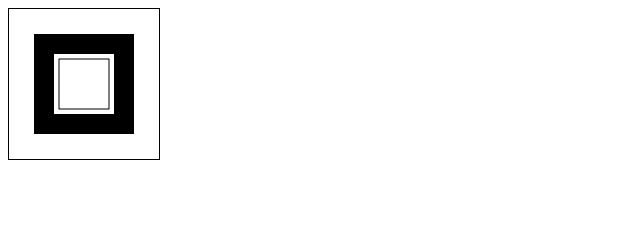
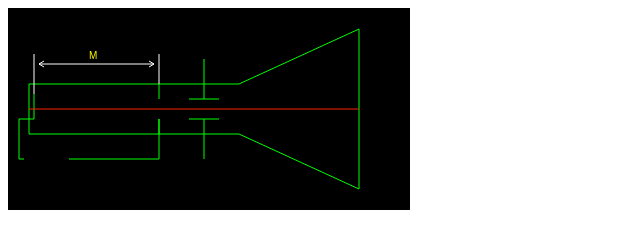
Before and after one commit to Forgesxx/CRTdrawing, a plain HTML site: page docs/index.html in a window 1280 px wide. Shown: the whole page, without its empty margins (0-640 px from the left). Drawn offline with Linux system fonts and the light colour scheme.

Commit message:
Drawing a schematic of the CRT

```diff
--- a/docs/index.html
+++ b/docs/index.html
@@ -6,13 +6,13 @@
         <style>
             canvas
             {
+                background-color: black;
                 border: 1px solid black;
-                line-height: 10px solid black
             }
         </style>
     </head>
     <body>
-        <canvas id="canvas" width="150" height="150"></canvas>
+        <canvas id="canvas" width="400" height="200"></canvas>
         <script type="text/javascript" src="index.js"></script>
     </body>
 </html>
--- a/docs/index.js
+++ b/docs/index.js
@@ -1,12 +1,157 @@
-function draw() {
-  const canvas = document.getElementById("canvas");
-  if (canvas.getContext) {
-      const ctx = canvas.getContext("2d");
+function drawCRT()
+{
+  var canvas = document.getElementById('canvas');
+  var ctx = canvas.getContext('2d');
 
-      ctx.fillRect(25, 25, 100, 100);
-      ctx.clearRect(45, 45, 60, 60);
-      ctx.strokeRect(50, 50, 50, 50);
-  }
+  ctx.beginPath();
+  ctx.strokeStyle = "lime";
+  ctx.moveTo(20, 75);
+  ctx.lineTo(230, 75);
+  ctx.stroke();
+
+  ctx.beginPath();
+  ctx.strokeStyle = "";
+  ctx.moveTo(20, 125);
+  ctx.lineTo(230, 125);
+  ctx.stroke();
+
+
+  ctx.beginPath();
+  ctx.moveTo(20, 125);
+  ctx.lineTo (20, 75);
+  ctx.stroke();
+
+  ctx.beginPath();
+  ctx.moveTo(230, 125);
+  ctx.lineTo (350, 180);
+  ctx.stroke();
+
+  ctx.beginPath();
+  ctx.moveTo(230, 75);
+  ctx.lineTo (350, 20);
+  ctx.stroke();
+
+  ctx.beginPath();
+  ctx.moveTo(350, 20);
+  ctx.lineTo (350, 180);
+  ctx.stroke();
+
+  ctx.beginPath();
+  ctx.moveTo(150, 75);
+  ctx.lineTo (150, 90);
+  ctx.stroke();
+
+
+  ctx.beginPath();
+  ctx.moveTo(150, 110);
+  ctx.lineTo (150, 125);
+  ctx.stroke();
+
+
+  ctx.beginPath();
+  ctx.moveTo(150, 110);
+  ctx.lineTo (150, 150);
+  ctx.stroke();
+
+  ctx.beginPath();
+  ctx.moveTo(60, 150);
+  ctx.lineTo (150, 150);
+  ctx.stroke();
+
+
+  ctx.beginPath();
+  ctx.moveTo(195,110);
+  ctx.lineTo (195, 150);
+  ctx.stroke();
+
+
+  ctx.beginPath();
+  ctx.moveTo(195, 90);
+  ctx.lineTo (195, 50);
+  ctx.stroke();
+
+  ctx.beginPath();
+  ctx.moveTo(210, 90);
+  ctx.lineTo (180, 90);
+  ctx.stroke();
+
+
+  ctx.beginPath();
+  ctx.moveTo(210, 110);
+  ctx.lineTo (180, 110);
+  ctx.stroke();
+
+  ctx.beginPath();
+  ctx.moveTo(10, 110);
+  ctx.lineTo (10, 150);
+  ctx.stroke();
+
+  ctx.beginPath();
+  ctx.moveTo(10, 150);
+  ctx.lineTo (15, 150);
+  ctx.stroke();
+
+
+  ctx.beginPath();
+  ctx.moveTo(10, 110);
+  ctx.lineTo (25, 110);
+  ctx.stroke();
+
+  ctx.beginPath();
+  ctx.moveTo(25, 85);
+  ctx.lineTo (25, 110);
+  ctx.stroke();
+
+  ctx.beginPath();
+  ctx.strokeStyle = "#FF2000"
+  ctx.moveTo(20, 100);
+  ctx.lineTo (350, 100);
+  ctx.stroke();
+
+  ctx.beginPath();
+  ctx.strokeStyle = "white"
+  ctx.moveTo(25, 45);
+  ctx.lineTo (25, 85);
+  ctx.stroke();
+
+  ctx.beginPath();
+  ctx.moveTo(150, 45);
+  ctx.lineTo (150, 75);
+  ctx.stroke();
+
+  ctx.beginPath();
+  ctx.moveTo(30, 55);
+  ctx.lineTo (145, 55);
+  ctx.stroke();
+
+
+  ctx.beginPath();
+  ctx.moveTo(30, 55);
+  ctx.lineTo (35, 52);
+  ctx.stroke();
+
+  ctx.beginPath();
+  ctx.moveTo(30, 55);
+  ctx.lineTo (35, 58);
+  ctx.stroke();
+
+  ctx.beginPath();
+  ctx.moveTo(145, 55);
+  ctx.lineTo (140, 58);
+  ctx.stroke();
+
+
+  ctx.beginPath();
+  ctx.moveTo(145, 55);
+  ctx.lineTo (140, 52);
+  ctx.stroke();
+
+  ctx.font = "10px Arial"; // Задаем шрифт и размер
+  ctx.fillStyle = "Yellow"; // Задаем цвет текста
+  ctx.fillText("M", 80, 50);
+
+
 }
 
-draw()
+
+drawCRT();
```
